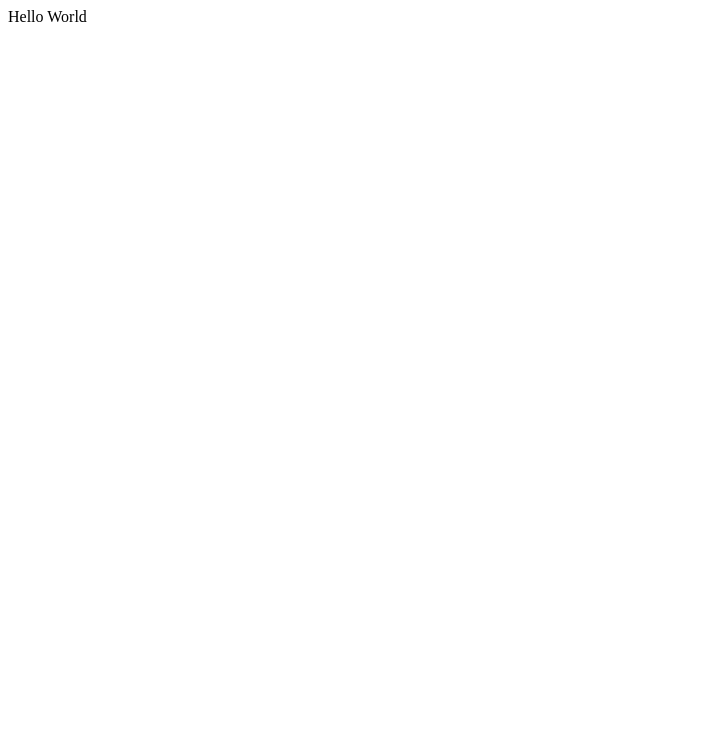
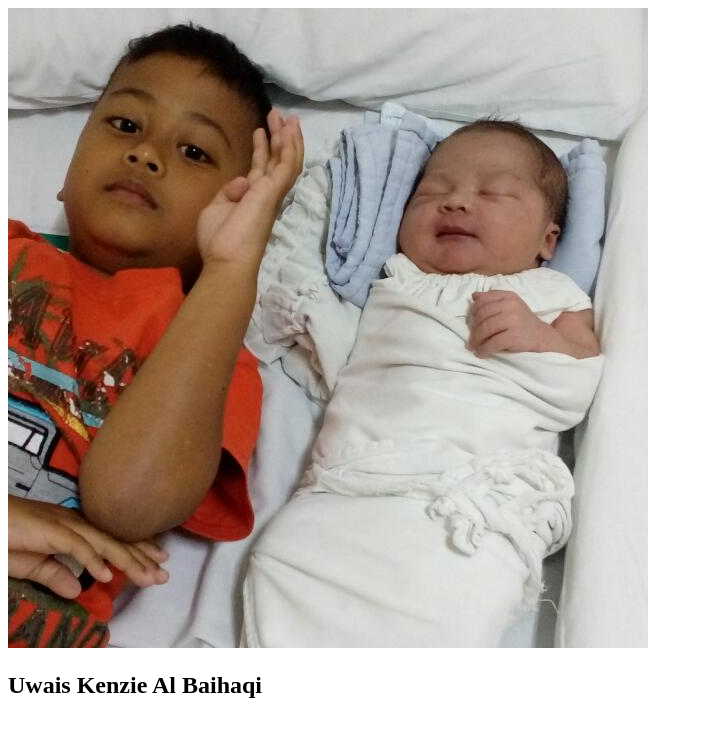
Before and after one commit to agung16/my-repo-from-remote, a plain HTML site: page index.html in a window 1280 px wide. Shown: the whole page, without its empty margins (0-703 px from the left). Drawn offline with Linux system fonts and the light colour scheme.

Commit message:
Changed Hello world with img and h2 to display simple profile data. Image file added in the folder images and used as resource in the img element in index.html file

```diff
--- a/index.html
+++ b/index.html
@@ -4,7 +4,10 @@
   </head>
 
   <body>
-    Hello World
+    <div>
+        <img src="images/UwaisHafizh.jpg" alt="profile image" />
+        <h2>Uwais Kenzie Al Baihaqi</h2>
+     </div>
   </body>
 
 </html>
```
Also changed, not shown: images/UwaisHafizh.jpg (added).
